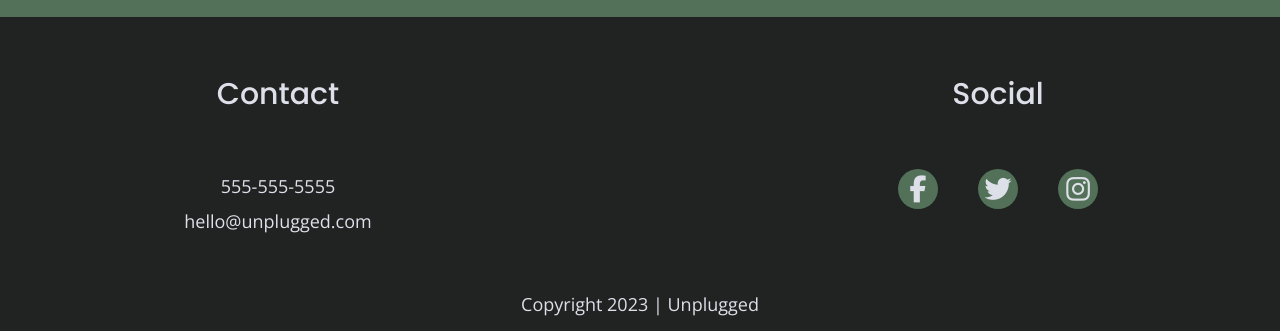
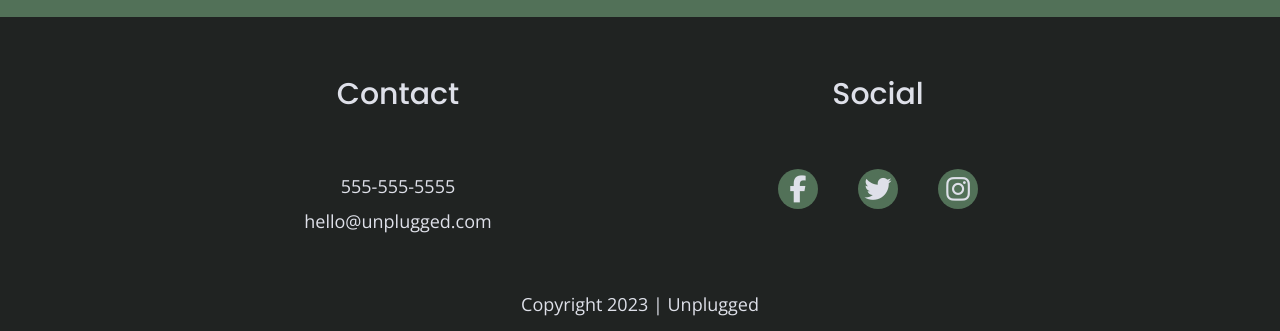
Before and after one commit to JordiBrEs/Unplugged-project, a website: page index.html in a window 1280 px wide. Shown: the part 2535-2866 px from the top of the page. Drawn offline with nearby package versions, Linux system fonts and the light colour scheme.

Commit message:
Deleted the gap

```diff
--- a/css/main.css
+++ b/css/main.css
@@ -1084,7 +1084,7 @@ p {
   display: flex;
   justify-content: space-around;
   align-items: flex-start;
-  gap: 30em;
+
  }
 
  footer .contact {
```
